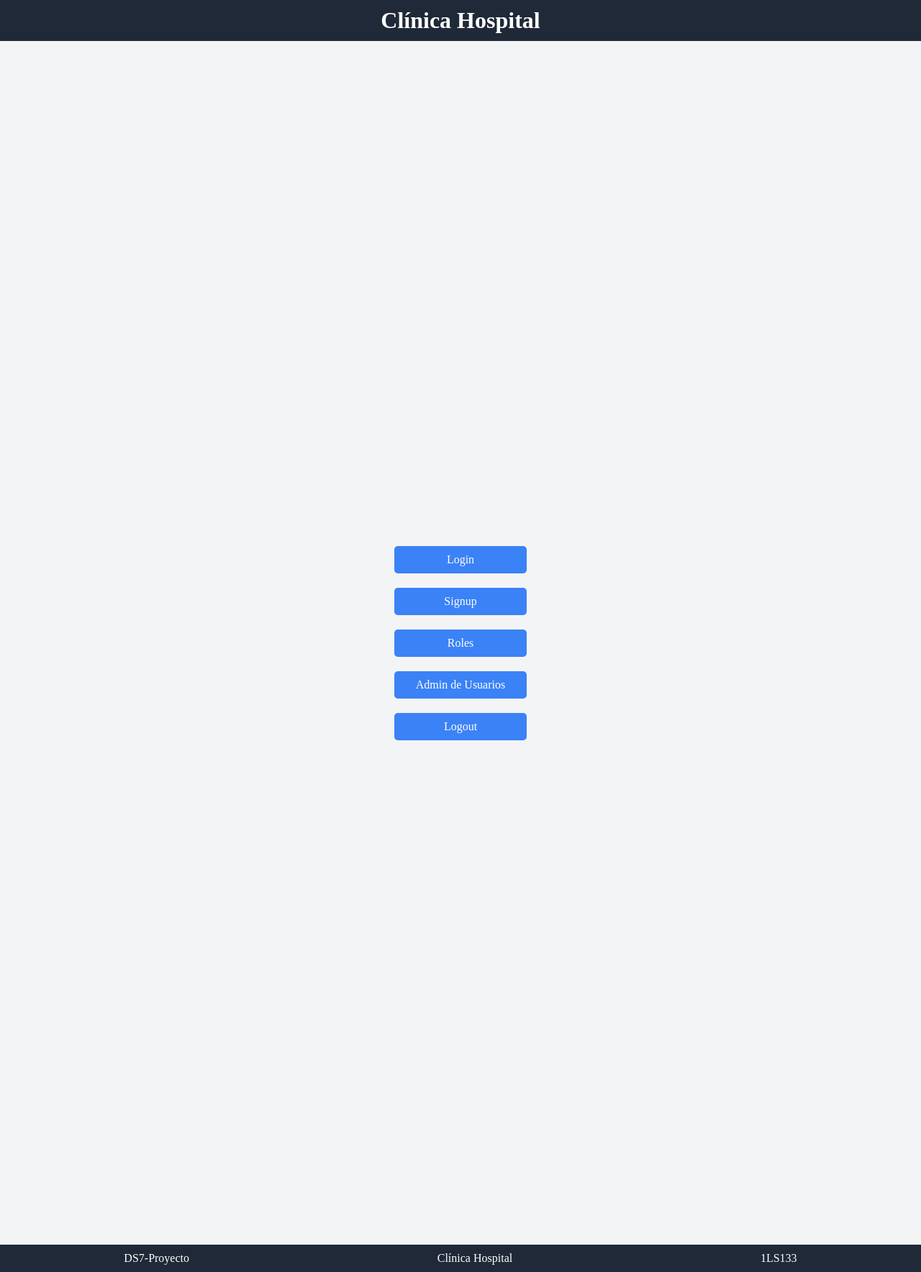
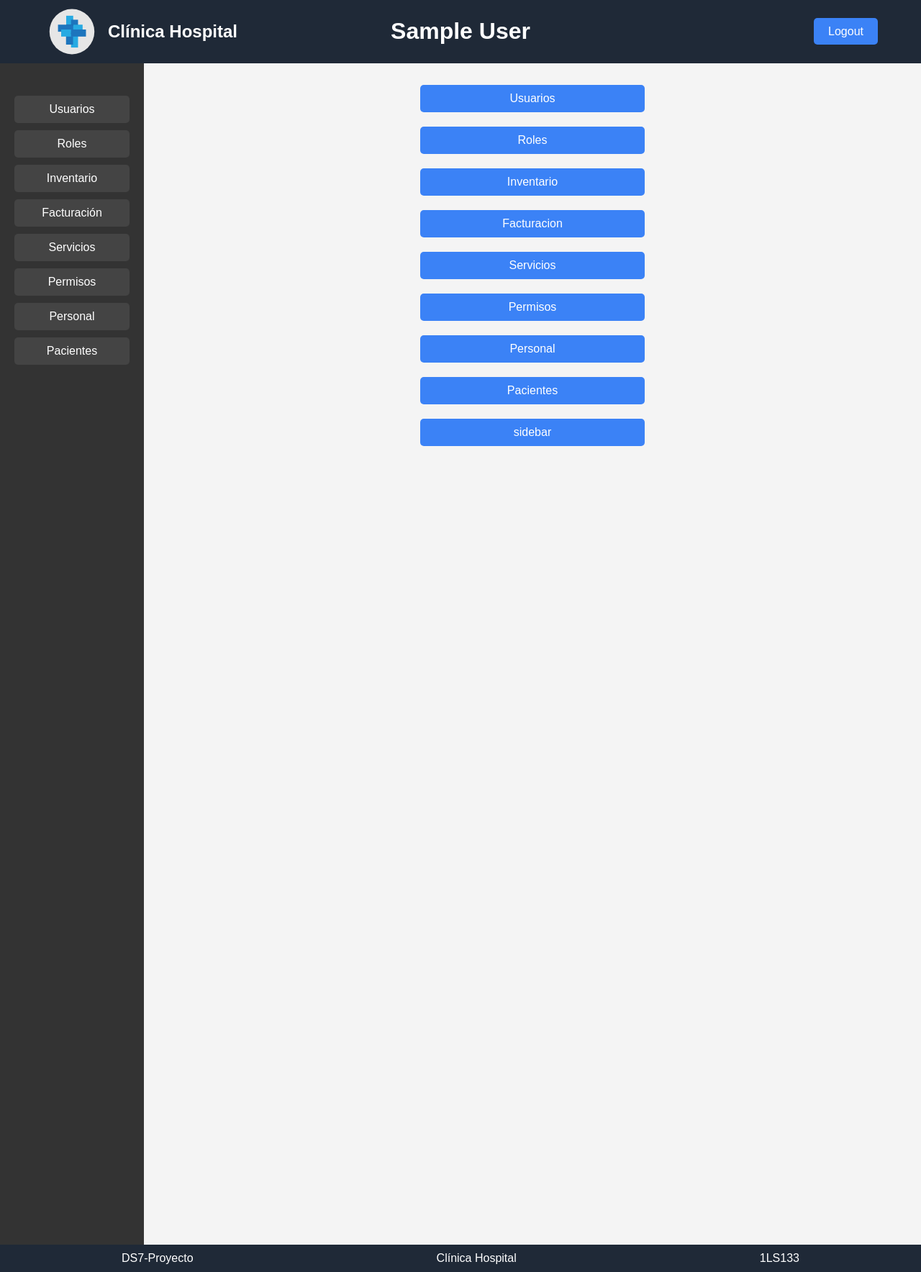
Before and after one commit to Orzy895/DS7-Proyecto, a PHP site: page / in a window 1280 px wide. Shown: the whole page at 72% size. Run offline with PHP 8.4, Linux system fonts and the light colour scheme; the visitor is signed in with stand-in values (Sample User, id 1).

Commit message:
Nuevo Diseño

```diff
--- /dev/null
+++ b/dd.php
@@ -0,0 +1,6 @@
+<?php
+function dd($variable) {
+    echo '<pre>';
+    die(var_dump($variable));
+    echo '</pre>';
+}
--- a/index.php
+++ b/index.php
@@ -1,15 +1,25 @@
 <?php
-include_once "template/head_template.php"
+include_once "template/head_template.php";
+
+if (isset($_SESSION['user'])) {
 ?>
-<div style="display: flex; flex-direction: column; justify-content: center; align-items: center;">
-    <a href="modules/usuarios/views/login.php" class="btn">Login</a>
-    <a href="modules/usuarios/views/signup.php" class="btn">Signup</a>
-    <a href="modules/roles/views/roles.php" class="btn">Roles</a>
-    <a href="views/userAdmin.php" class="btn">Admin de Usuarios</a>
-    <a class="btn" href="modules/usuarios/controllers/process_logout.php">
-        Logout
-    </a>
-</div>
+    <div style="display: flex; flex-direction: column; justify-content: center; align-items: center;">
+        <a href="modules/usuarios/index.php" class="btn">Usuarios</a>
+        <a href="modules/roles/index.php" class="btn">Roles</a>
+        <a href="modules/roles/index.php" class="btn">Inventario</a>
+        <a href="modules/roles/index.php" class="btn">Facturacion</a>
+        <a href="modules/roles/index.php" class="btn">Servicios</a>
+        <a href="modules/roles/index.php" class="btn">Permisos</a>
+        <a href="modules/roles/index.php" class="btn">Personal</a>
+        <a href="modules/roles/index.php" class="btn">Pacientes</a>
+        <a href="template/side_bar_template.php" class="btn">sidebar</a>
+
+    </div>
 <?php
+} else {
+    header("Location: modules/usuarios/views/login.php");
+    exit();
+}
+
 include_once "template/foot_template.php"
 ?>
--- a/modules/usuarios/controllers/process_login.php
+++ b/modules/usuarios/controllers/process_login.php
@@ -6,6 +6,8 @@ session_start();
 
 if (isset($_SESSION['user'])) {
     echo "Ya has iniciado sesión.";
+    echo $_SESSION['user'];
+    echo $_SESSION['role'];
     exit();
 }
 
@@ -31,7 +33,9 @@ if ($_SERVER["REQUEST_METHOD"] == "POST") {
             if (password_verify($passw, $row['contraseña'])) {
                 $_SESSION['user'] = $row['id'];
                 $_SESSION['role'] = $row['role'];
-                echo "Inicio de sesión exitoso, " . htmlspecialchars($row['nombre']);
+                $_SESSION['userName'] = $row['nombre'];
+                header("Location: ../../../index.php");
+                exit();
             } else {
                 die("Contraseña incorrecta");
             }
--- a/modules/usuarios/controllers/process_logout.php
+++ b/modules/usuarios/controllers/process_logout.php
@@ -1,7 +1,6 @@
 <?php
 include '../../../template/head_template.php';
 
-session_start();
 
 if (isset($_SESSION['user'])) {
     unset($_SESSION['user']);
--- a/modules/usuarios/controllers/process_signup.php
+++ b/modules/usuarios/controllers/process_signup.php
@@ -36,7 +36,8 @@ if ($_SERVER["REQUEST_METHOD"] == "POST") {
         $stmt->bindParam(':password', $hashed_password);
 
         if ($stmt->execute()) {
-            echo "Usuario creado";
+            header("Location: ../../../index.php");
+            exit();
         } else {
             echo "Error al crear el usuario";
         }
--- a/modules/usuarios/views/signup.php
+++ b/modules/usuarios/views/signup.php
@@ -21,7 +21,10 @@ include "../../../template/head_template.php"
     <label for="passwConf">Confirmar Contraseña</label>
     <input type="password" id="passwConf" name="passwConf" required>
 
-    <button type="submit">Crear usuario</button>
+    <div style="display: flex; justify-content: space-between; align-items: center;">
+        <button type="submit">Crear Usuario</button>
+        <a href="login.php" style="padding-right: 5%;" class="account-link">¿Ya tienes cuenta?</a>
+    </div>
 </form>
 <?php
 include "../../../template/foot_template.php"
--- /dev/null
+++ b/template/auth_template.php
@@ -0,0 +1,15 @@
+<?php
+session_start();
+if (isset($_SESSION['user'])) {
+    $link = '/DS7-Proyecto/modules/usuarios/controllers/process_logout.php';
+    $text = "Logout";
+    $userName = $_SESSION['userName'];
+} else {
+    $link = "/DS7-Proyecto/modules/usuarios/views/login.php";
+    $text = "Login";
+    $userName = "Bienvenido";
+}
+return [
+    "link" => "<a href='$link' class='btn'>$text</a>",
+    "userName" => $userName
+];
--- a/template/foot_template.php
+++ b/template/foot_template.php
@@ -1,3 +1,5 @@
+        </div>
+
         </main>
         <footer>
             <ul>
--- a/template/head_template.php
+++ b/template/head_template.php
@@ -16,22 +16,21 @@
             height: 100vh;
             display: flex;
             flex-direction: column;
+            overflow: hidden;
         }
 
         header {
             background-color: #1F2937;
             color: white;
             text-align: center;
-            padding: 10px 0;
+            flex-shrink: 0;
         }
 
         main {
             flex-grow: 1;
             display: flex;
-            flex-direction: column;
-            justify-content: center;
-            align-items: center;
             background-color: #F3F4F6;
+            overflow: hidden;
         }
 
         .btn {
@@ -41,7 +40,7 @@
             text-decoration: none;
             border-radius: 5px;
             margin: 10px;
-            width: 100%;
+            width: 30%;
             text-align: center;
         }
 
@@ -104,14 +103,70 @@
             display: flex;
             justify-content: space-around;
         }
+
+        a.account-link:hover {
+            color: #1D4ED8;
+            text-decoration: none;
+        }
+
+        .sidebar {
+            width: 220px;
+            height: 100vh;
+            background-color: #333;
+            padding-top: 20px;
+            display: flex;
+            flex-direction: column;
+            align-items: center;
+            flex-shrink: 0;
+        }
+
+        .sidebar a {
+            text-decoration: none;
+            color: white;
+            background-color: #444;
+            padding: 10px 20px;
+            margin: 5px 0;
+            width: 80%;
+            text-align: center;
+            border-radius: 5px;
+            transition: background-color 0.3s ease;
+        }
+
+        .sidebar a:hover {
+            background-color: #555;
+        }
+
+        .content {
+            padding: 20px;
+            flex-grow: 1;
+            overflow-y: auto;
+        }
     </style>
 </head>
 
 <body>
-    <header>
-        <a style="text-decoration: none; color: white;" href="/DS7-Proyecto/index.php">
-            <h1>Clínica Hospital</h1>
+    <header style="display: flex; justify-content: space-between; align-items: center; padding-right: 50px; padding-left: 50px; position: relative;">
+        <a style="text-decoration: none; color: white; display: flex; align-items: center;" href="/DS7-Proyecto/index.php">
+            <img src="/DS7-Proyecto/assets/favicon.svg" alt="Logo" width="100" height="auto">
+            <h2 style="margin-bottom: 0;">Clínica Hospital</h2>
         </a>
+        <?php
+        $a = require_once 'auth_template.php';
+        ?>
+        <h1 style="position: absolute; left: 50%; transform: translateX(-50%);"><?php echo $a['userName']; ?></h1>
+        <div>
+            <?php
+            echo $a['link'];
+            ?>
+        </div>
     </header>
 
-    <main>
+    <main style="display: flex; flex-direction: row;">
+        <div class="sidebar">
+            <?php
+            if (isset($_SESSION['user'])) {
+                require_once 'side_bar_template.php';
+            }
+            ?>
+        </div>
+        <div class="content">
--- /dev/null
+++ b/template/side_bar_template.php
@@ -0,0 +1,54 @@
+<style>
+    body {
+        display: flex;
+        font-family: Arial, sans-serif;
+    }
+
+    .sidebar {
+        width: 200px;
+        height: 100vh;
+        background-color: #333;
+        padding-top: 20px;
+        display: flex;
+        flex-direction: column;
+        align-items: center;
+    }
+
+    .sidebar a {
+        text-decoration: none;
+        color: white;
+        background-color: #444;
+        padding: 10px 20px;
+        margin: 5px 0;
+        width: 80%;
+        text-align: center;
+        border-radius: 5px;
+        transition: background-color 0.3s ease;
+    }
+
+    .sidebar a:hover {
+        background-color: #555;
+    }
+
+    .content {
+        padding: 20px;
+        flex-grow: 1;
+        background-color: #f4f4f4;
+        min-height: 100vh;
+    }
+</style>
+
+<div class="sidebar">
+    <a href="modules/usuarios/index.php" class="btn">Usuarios</a>
+    <a href="modules/roles/index.php" class="btn">Roles</a>
+    <a href="modules/inventario/index.php" class="btn">Inventario</a>
+    <a href="modules/facturacion/index.php" class="btn">Facturación</a>
+    <a href="modules/servicios/index.php" class="btn">Servicios</a>
+    <a href="modules/permisos/index.php" class="btn">Permisos</a>
+    <a href="modules/personal/index.php" class="btn">Personal</a>
+    <a href="modules/pacientes/index.php" class="btn">Pacientes</a>
+</div>
+
+<div class="content">
+    <!-- Main content goes here -->
+</div>
```
Also changed, not shown: modules/roles/index.php (added, +8 -0 lines), modules/usuarios/index.php (added, +11 -0 lines), modules/usuarios/views/login.php (+5 -2 lines), assets/favicon.svg (added). Lines whose indentation alone changed are shown as unchanged.
